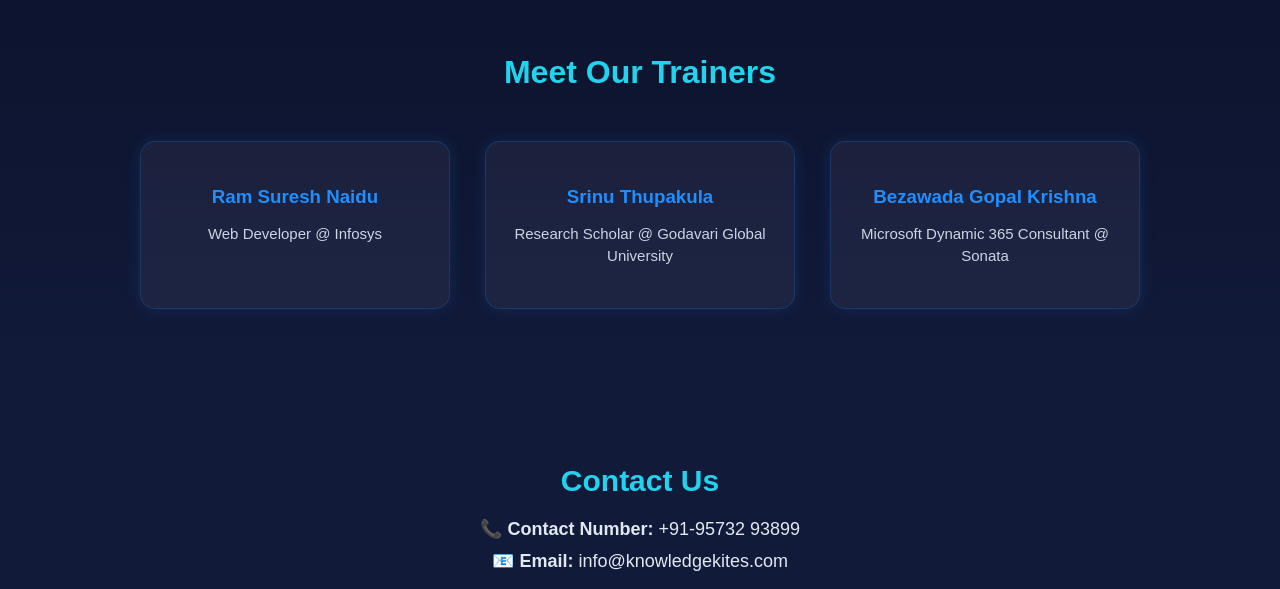
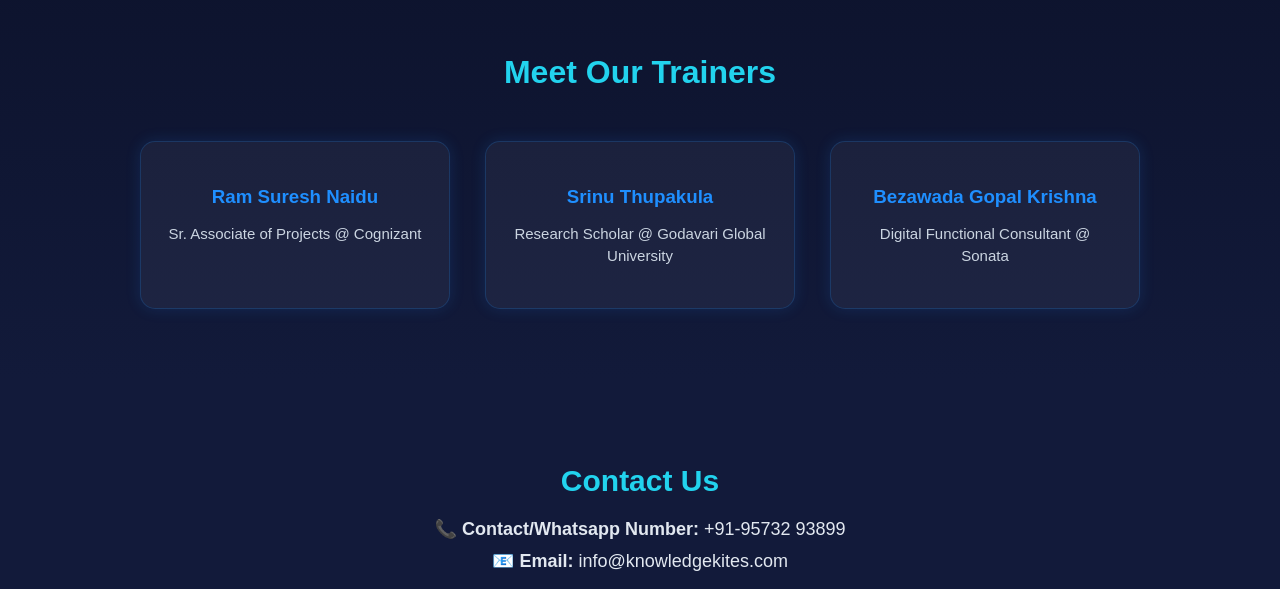
Before and after one commit to knowledgekites99/www.knowledgekites.com, a plain HTML site: page index.html in a window 1280 px wide. Shown: the part 1413-2002 px from the top of the page. Drawn offline with Linux system fonts and the light colour scheme.

Commit message:
Update 1 index.html

```diff
--- a/index.html
+++ b/index.html
@@ -70,7 +70,7 @@
 
       <div class="trainer-card">
         <h3>Ram Suresh Naidu</h3>
-        <p>Web Developer @ Infosys</p>
+        <p>Sr. Associate of Projects @ Cognizant</p>
       </div>
 
       <div class="trainer-card">
@@ -80,7 +80,7 @@
 
       <div class="trainer-card">
         <h3>Bezawada Gopal Krishna</h3>
-        <p>Microsoft Dynamic 365 Consultant @ Sonata</p>
+        <p>Digital Functional Consultant @ Sonata</p>
       </div>
 
     </div>
@@ -89,7 +89,7 @@
   <!-- Contact Section -->
   <section id="contact" class="contact">
     <h2>Contact Us</h2>
-    <p><strong>📞 Contact Number:</strong> +91-95732 93899</p>
+    <p><strong>📞 Contact/Whatsapp Number:</strong> +91-95732 93899</p>
     <p><strong>📧 Email:</strong> info@knowledgekites.com</p>
 
     <div class="social-links">
```
